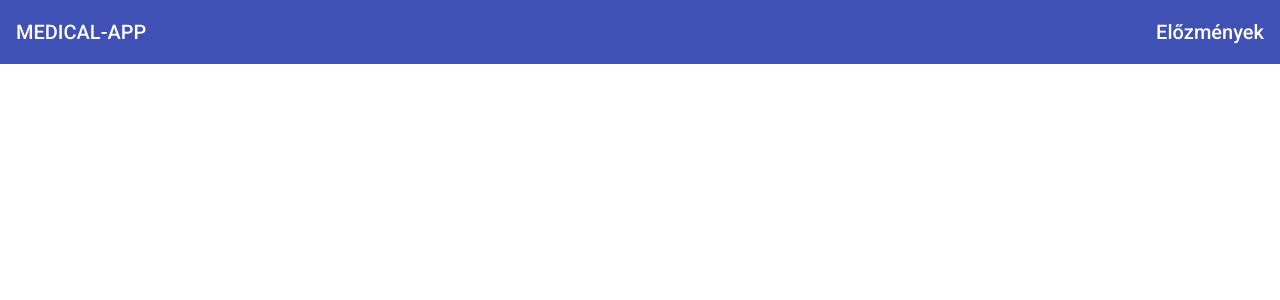
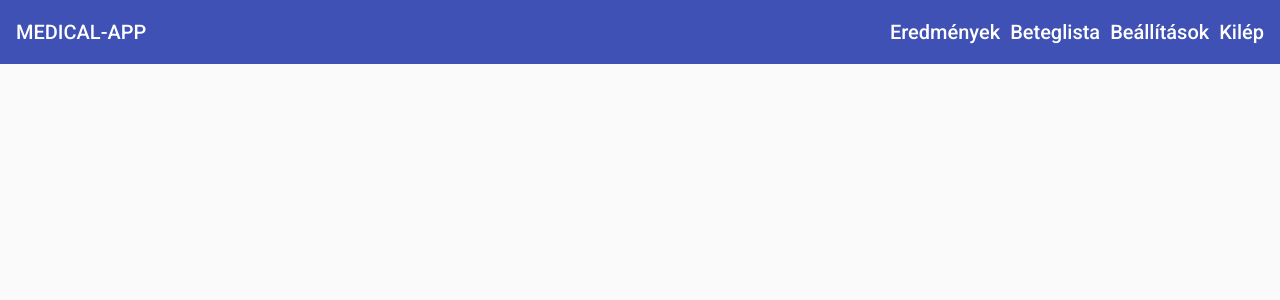
Before and after one commit to vinczeadam01/medical-webapp, an Angular app: page /doctor in a window 1280 px wide. Shown: the top 300 px of the page. Built offline with nearby package versions, Linux system fonts and the light colour scheme.

Commit message:
active page in menu

```diff
--- a/src/app/doctor/doctor.component.html
+++ b/src/app/doctor/doctor.component.html
@@ -1,6 +1,6 @@
-<mat-sidenav-container >
+<mat-sidenav-container (backdropClick)="onClose(true, sidenav)" >
     <mat-sidenav #sidenav >
-        <app-menu [links]="links" (selectedPage)="changePage($event)" [currentPage]="page" (onCloseSidenav)="onClose($event, sidenav)"></app-menu>
+        <app-menu [links]="links" [currentPage]="page" (onCloseSidenav)="onClose($event, sidenav)"></app-menu>
     </mat-sidenav>
     <mat-sidenav-content>
         <mat-toolbar color="primary">
@@ -12,7 +12,7 @@
             <div>MEDICAL-APP</div>
             <div fxFlex fxLayout fxLayoutAlign="flex-end" fxHide.xs>
                 <ul fxLayout fxLayoutGap="10px"  class="navigation-items">
-                    <li *ngFor="let link of links"><a [routerLink]="link.url">{{link.name}}</a></li>
+                    <li *ngFor="let link of links"><a [routerLink]="link.url" [class]="page==link.url?'active':''">{{link.name}}</a></li>
                 </ul>
             </div>
         </mat-toolbar>
--- a/src/app/doctor/doctor.component.scss
+++ b/src/app/doctor/doctor.component.scss
@@ -4,6 +4,10 @@ a {
 }
 
 a:hover, a:active {
+    color: lightgray;
+}
+
+.active {
     color: lightgray;
 }
 
@@ -16,3 +20,7 @@ a:hover, a:active {
 mat-sidenav {
     width: 250px;
 }
+
+mat-sidenav-container {
+    min-height: 100%;
+}
--- a/src/app/doctor/doctor.component.ts
+++ b/src/app/doctor/doctor.component.ts
@@ -9,8 +9,13 @@ import { Router } from '@angular/router';
 })
 export class DoctorComponent {
 
-  links = [{name: "Előzmények", icon: "table_rows", url: "/login"}];
-  page = '';
+  links = [
+    {name: "Eredmények", icon: "table_rows", url: "/doctor/table"},
+    {name: "Beteglista", icon: "person", url: "/doctor/patients"},
+    {name: "Beállítások", icon: "settings", url: "/settings"},
+    {name: "Kilép", icon: "logout", url: "/login"},
+  ];
+  page = "/doctor/patients";
 
   onToggleSidenav(sidenav: MatSidenav) {
     sidenav.toggle();
@@ -22,7 +27,7 @@ export class DoctorComponent {
     }
   }
   constructor(private router: Router) {
-    // parameter adattagok
+    this.page = this.router.url;
   }
 
   changePage(selectedPage: string) {
```
